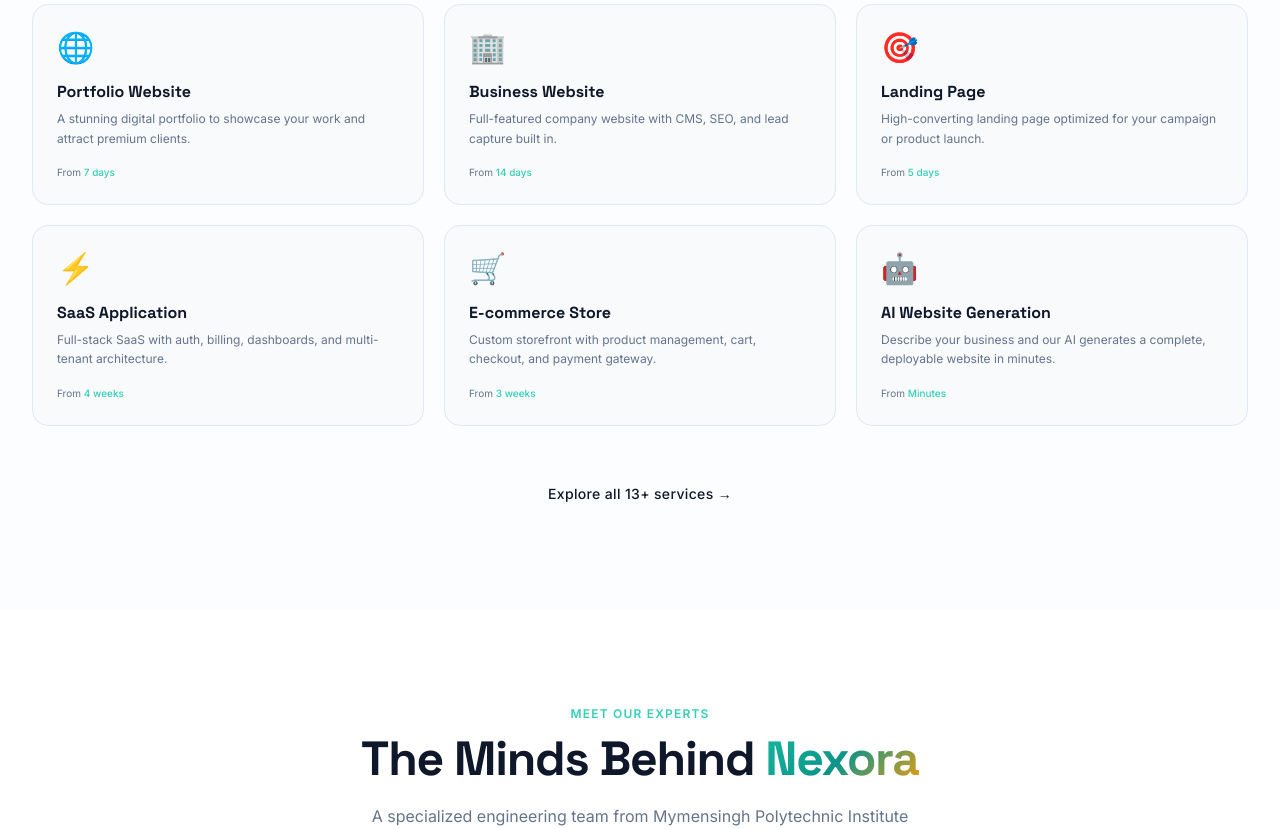
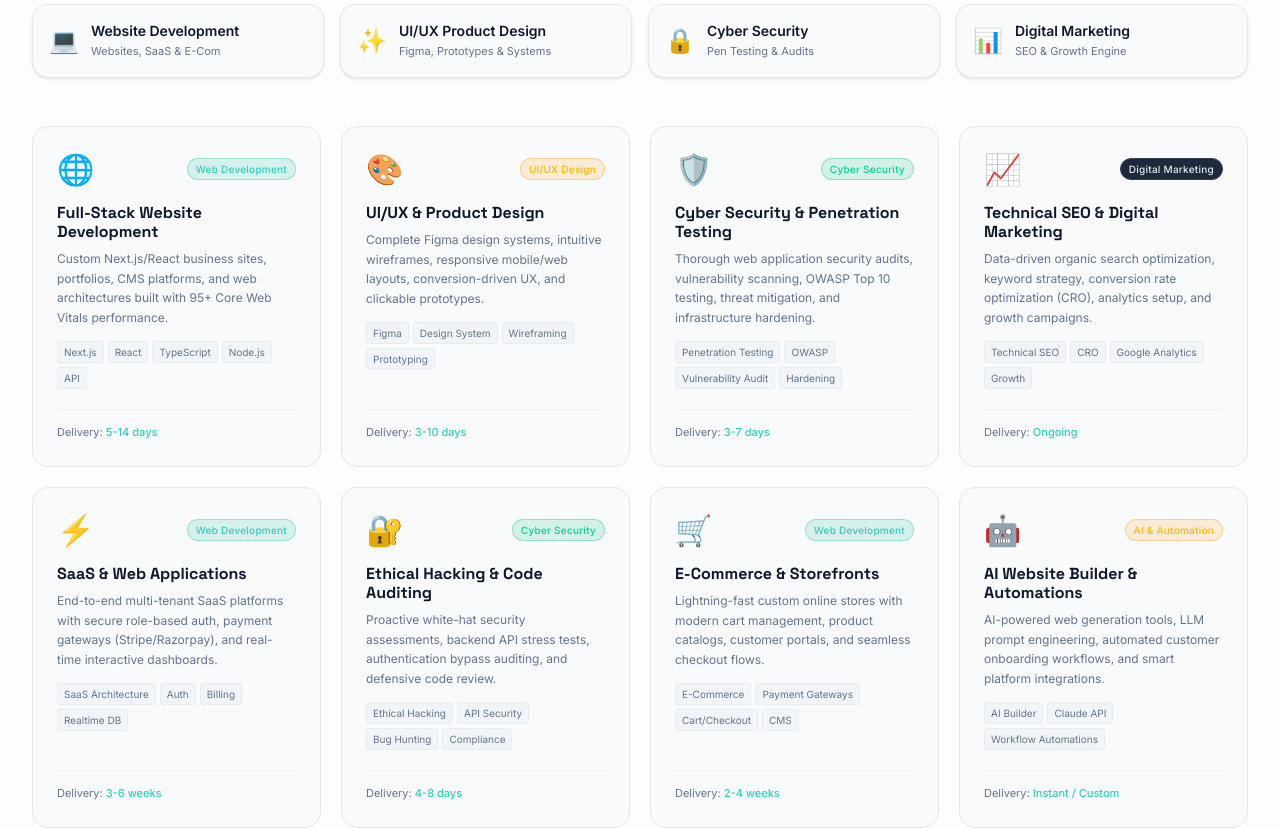
Before and after one commit to msmahfuz3140/online-agency-platform, a Next.js app: page / in a window 1280 px wide. Shown: the part 3260-4089 px from the top of the page. Built offline with nearby package versions, Linux system fonts and the light colour scheme.

Commit message:
feat: add comprehensive 4-pillar service offerings covering Web Dev, UI/UX, Cyber Security, and Digital Marketing

```diff
--- a/components/home/ServicesOverviewSection.tsx
+++ b/components/home/ServicesOverviewSection.tsx
@@ -1,47 +1,195 @@
 import Link from "next/link";
 import { Section } from "../ui/Section";
 import { Card } from "../ui/Card";
+import { Badge } from "../ui/Badge";
 import { Button } from "../ui/Button";
 import { FadeInSection } from "../motion/FadeInSection";
 import { StaggerList } from "../motion/StaggerList";
 
-const services = [
-  { icon: "🌐", title: "Portfolio Website", desc: "A stunning digital portfolio to showcase your work and attract premium clients.", from: "7 days" },
-  { icon: "🏢", title: "Business Website", desc: "Full-featured company website with CMS, SEO, and lead capture built in.", from: "14 days" },
-  { icon: "🎯", title: "Landing Page", desc: "High-converting landing page optimized for your campaign or product launch.", from: "5 days" },
-  { icon: "⚡", title: "SaaS Application", desc: "Full-stack SaaS with auth, billing, dashboards, and multi-tenant architecture.", from: "4 weeks" },
-  { icon: "🛒", title: "E-commerce Store", desc: "Custom storefront with product management, cart, checkout, and payment gateway.", from: "3 weeks" },
-  { icon: "🤖", title: "AI Website Generation", desc: "Describe your business and our AI generates a complete, deployable website in minutes.", from: "Minutes" },
+interface ServiceItem {
+  icon: string;
+  pillar: string;
+  pillarVariant: "primary" | "warning" | "success" | "default";
+  title: string;
+  desc: string;
+  tags: string[];
+  from: string;
+}
+
+const services: ServiceItem[] = [
+  // 1. Website Related Everything
+  {
+    icon: "🌐",
+    pillar: "Web Development",
+    pillarVariant: "primary",
+    title: "Full-Stack Website Development",
+    desc: "Custom Next.js/React business sites, portfolios, CMS platforms, and web architectures built with 95+ Core Web Vitals performance.",
+    tags: ["Next.js", "React", "TypeScript", "Node.js", "API"],
+    from: "5-14 days",
+  },
+  // 2. UI/UX Design Related Everything
+  {
+    icon: "🎨",
+    pillar: "UI/UX Design",
+    pillarVariant: "warning",
+    title: "UI/UX & Product Design",
+    desc: "Complete Figma design systems, intuitive wireframes, responsive mobile/web layouts, conversion-driven UX, and clickable prototypes.",
+    tags: ["Figma", "Design System", "Wireframing", "Prototyping"],
+    from: "3-10 days",
+  },
+  // 3. Cyber Security Related Everything
+  {
+    icon: "🛡️",
+    pillar: "Cyber Security",
+    pillarVariant: "success",
+    title: "Cyber Security & Penetration Testing",
+    desc: "Thorough web application security audits, vulnerability scanning, OWASP Top 10 testing, threat mitigation, and infrastructure hardening.",
+    tags: ["Penetration Testing", "OWASP", "Vulnerability Audit", "Hardening"],
+    from: "3-7 days",
+  },
+  // 4. Digital Marketing Related Everything
+  {
+    icon: "📈",
+    pillar: "Digital Marketing",
+    pillarVariant: "default",
+    title: "Technical SEO & Digital Marketing",
+    desc: "Data-driven organic search optimization, keyword strategy, conversion rate optimization (CRO), analytics setup, and growth campaigns.",
+    tags: ["Technical SEO", "CRO", "Google Analytics", "Growth"],
+    from: "Ongoing",
+  },
+  // 5. SaaS & Web Apps
+  {
+    icon: "⚡",
+    pillar: "Web Development",
+    pillarVariant: "primary",
+    title: "SaaS & Web Applications",
+    desc: "End-to-end multi-tenant SaaS platforms with secure role-based auth, payment gateways (Stripe/Razorpay), and real-time interactive dashboards.",
+    tags: ["SaaS Architecture", "Auth", "Billing", "Realtime DB"],
+    from: "3-6 weeks",
+  },
+  // 6. Ethical Hacking & Security Audits
+  {
+    icon: "🔐",
+    pillar: "Cyber Security",
+    pillarVariant: "success",
+    title: "Ethical Hacking & Code Auditing",
+    desc: "Proactive white-hat security assessments, backend API stress tests, authentication bypass auditing, and defensive code review.",
+    tags: ["Ethical Hacking", "API Security", "Bug Hunting", "Compliance"],
+    from: "4-8 days",
+  },
+  // 7. E-Commerce & Online Stores
+  {
+    icon: "🛒",
+    pillar: "Web Development",
+    pillarVariant: "primary",
+    title: "E-Commerce & Storefronts",
+    desc: "Lightning-fast custom online stores with modern cart management, product catalogs, customer portals, and seamless checkout flows.",
+    tags: ["E-Commerce", "Payment Gateways", "Cart/Checkout", "CMS"],
+    from: "2-4 weeks",
+  },
+  // 8. AI Solutions & Automation
+  {
+    icon: "🤖",
+    pillar: "AI & Automation",
+    pillarVariant: "warning",
+    title: "AI Website Builder & Automations",
+    desc: "AI-powered web generation tools, LLM prompt engineering, automated customer onboarding workflows, and smart platform integrations.",
+    tags: ["AI Builder", "Claude API", "Workflow Automations"],
+    from: "Instant / Custom",
+  },
+];
+
+const pillars = [
+  { name: "Website Development", icon: "💻", count: "Websites, SaaS & E-Com" },
+  { name: "UI/UX Product Design", icon: "✨", count: "Figma, Prototypes & Systems" },
+  { name: "Cyber Security", icon: "🔒", count: "Pen Testing & Audits" },
+  { name: "Digital Marketing", icon: "📊", count: "SEO & Growth Engine" },
 ];
 
 export function ServicesOverviewSection() {
   return (
     <Section className="bg-surface/40" id="services">
-      {/* Centered, balanced header across all screen sizes */}
+      {/* Centered Section Header */}
       <FadeInSection>
         <div className="text-center mb-10 sm:mb-14">
-          <p className="text-xs font-semibold uppercase tracking-widest text-primary-400 mb-2">What We Do</p>
+          <p className="text-xs font-semibold uppercase tracking-widest text-primary-400 mb-2">
+            Complete Digital Solutions
+          </p>
           <h2 className="font-heading text-3xl sm:text-4xl lg:text-5xl font-bold tracking-tight">
-            End-to-End <span className="gradient-text">Services</span>
+            Our Core <span className="gradient-text">Services</span>
           </h2>
-          <p className="mt-3 sm:mt-4 text-sm sm:text-base text-muted-fg max-w-xl mx-auto leading-relaxed">
-            From custom design and high-performance development to AI site generation and long-term maintenance.
+          <p className="mt-3 sm:mt-4 text-sm sm:text-base text-muted-fg max-w-2xl mx-auto leading-relaxed">
+            From full-scale website engineering and award-winning UI/UX to offensive cyber security audits and digital marketing — everything your digital product needs.
           </p>
         </div>
       </FadeInSection>
 
-      <StaggerList className="grid sm:grid-cols-2 lg:grid-cols-3 gap-4 sm:gap-5">
+      {/* 4 Pillars Quick Overview Badges */}
+      <FadeInSection delay={0.1}>
+        <div className="grid grid-cols-2 lg:grid-cols-4 gap-3 sm:gap-4 mb-10 sm:mb-12">
+          {pillars.map((p) => (
+            <div
+              key={p.name}
+              className="p-3.5 sm:p-4 rounded-2xl bg-surface border border-border/80 flex items-center gap-3 hover:border-primary-500/40 transition-colors shadow-sm"
+            >
+              <span className="text-2xl flex-shrink-0">{p.icon}</span>
+              <div className="min-w-0">
+                <p className="text-xs sm:text-sm font-semibold text-foreground truncate">
+                  {p.name}
+                </p>
+                <p className="text-[11px] text-muted-fg truncate mt-0.5">
+                  {p.count}
+                </p>
+              </div>
+            </div>
+          ))}
+        </div>
+      </FadeInSection>
+
+      {/* Detailed Services Grid */}
+      <StaggerList className="grid sm:grid-cols-2 lg:grid-cols-4 gap-4 sm:gap-5">
         {services.map((s) => (
-          <Card key={s.title} hover padding="md" className="group">
-            <span className="text-2xl sm:text-3xl">{s.icon}</span>
-            <h3 className="mt-3 sm:mt-4 font-heading font-semibold text-sm sm:text-base text-foreground">{s.title}</h3>
-            <p className="mt-2 text-xs text-muted-fg leading-relaxed">{s.desc}</p>
-            <div className="mt-3 sm:mt-4 flex items-center justify-between">
-              <span className="text-[10px] text-muted-fg">
-                From <span className="text-primary-400 font-medium">{s.from}</span>
+          <Card
+            key={s.title}
+            hover
+            padding="md"
+            className="flex flex-col justify-between group h-full"
+          >
+            <div>
+              <div className="flex items-center justify-between mb-4">
+                <span className="text-2xl sm:text-3xl">{s.icon}</span>
+                <Badge variant={s.pillarVariant} size="sm">
+                  {s.pillar}
+                </Badge>
+              </div>
+
+              <h3 className="font-heading font-semibold text-sm sm:text-base text-foreground leading-snug">
+                {s.title}
+              </h3>
+
+              <p className="mt-2 text-xs text-muted-fg leading-relaxed">
+                {s.desc}
+              </p>
+
+              {/* Tag pills */}
+              <div className="mt-3.5 flex flex-wrap gap-1">
+                {s.tags.map((tag) => (
+                  <span
+                    key={tag}
+                    className="text-[10px] px-1.5 py-0.5 rounded bg-surface-2 text-muted-fg border border-border/70"
+                  >
+                    {tag}
+                  </span>
+                ))}
+              </div>
+            </div>
+
+            <div className="mt-5 pt-3.5 border-t border-border/60 flex items-center justify-between">
+              <span className="text-[11px] text-muted-fg">
+                Delivery: <span className="text-primary-400 font-medium">{s.from}</span>
               </span>
-              <span className="text-xs text-primary-400 opacity-0 group-hover:opacity-100 transition-opacity">
-                Learn more →
+              <span className="text-xs text-primary-400 opacity-0 group-hover:opacity-100 transition-opacity font-medium">
+                Inquire →
               </span>
             </div>
           </Card>
@@ -52,7 +200,7 @@ export function ServicesOverviewSection() {
       <FadeInSection delay={0.2}>
         <div className="mt-10 sm:mt-12 text-center">
           <Button variant="ghost" asChild>
-            <Link href="/services">Explore all 13+ services →</Link>
+            <Link href="/services">View detailed service pricing & scope →</Link>
           </Button>
         </div>
       </FadeInSection>
--- a/components/layout/Footer.tsx
+++ b/components/layout/Footer.tsx
@@ -2,10 +2,10 @@ import Link from "next/link";
 
 const footerLinks = {
   Services: [
-    { label: "Portfolio Website", href: "/services" },
-    { label: "Business Website", href: "/services" },
-    { label: "SaaS Development", href: "/services" },
-    { label: "UI/UX Design", href: "/services" },
+    { label: "Web & SaaS Development", href: "/services" },
+    { label: "UI/UX & Product Design", href: "/services" },
+    { label: "Cyber Security & Auditing", href: "/services" },
+    { label: "Digital Marketing & SEO", href: "/services" },
     { label: "AI Website Builder", href: "/services" },
   ],
   Company: [
```
